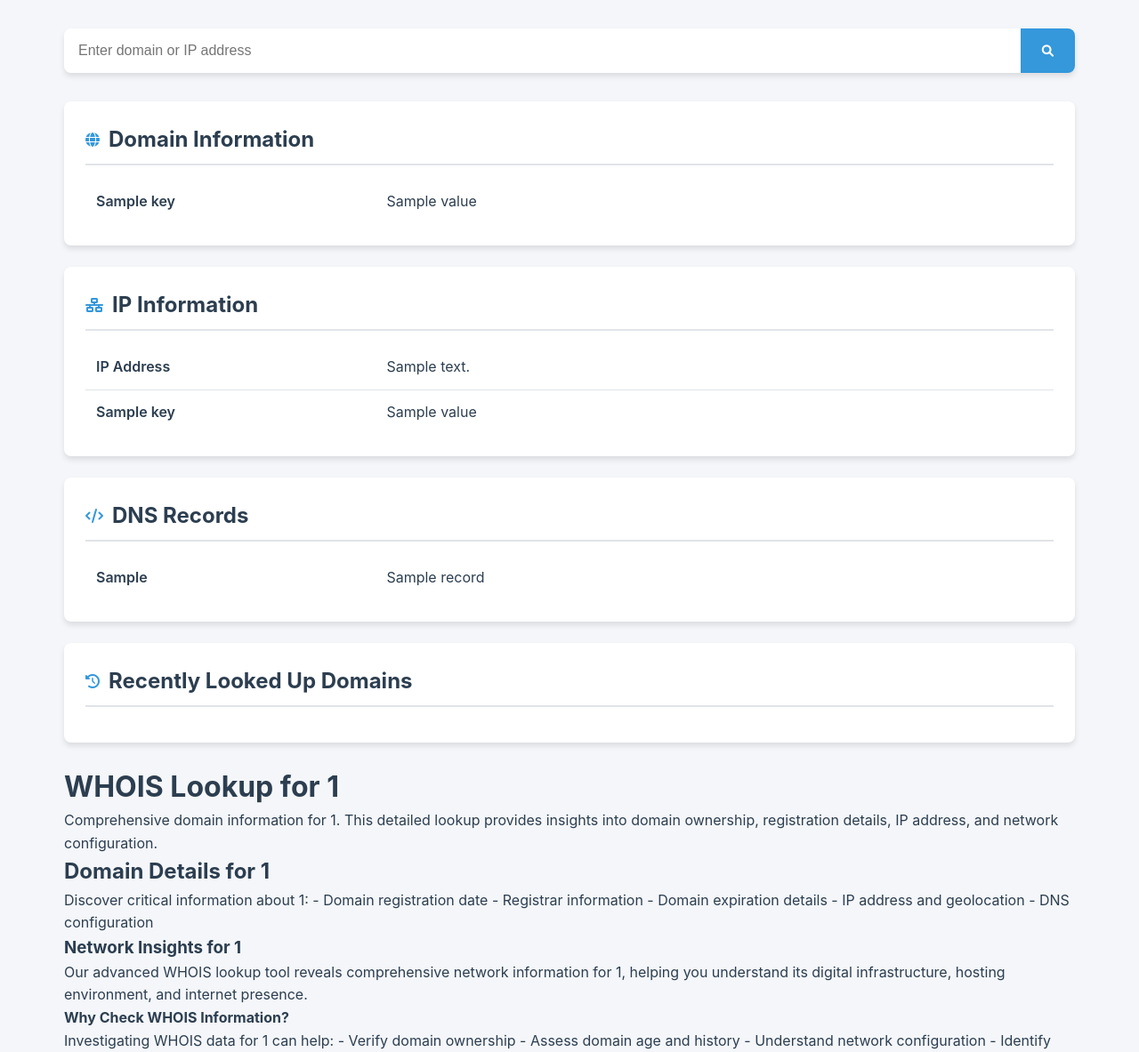
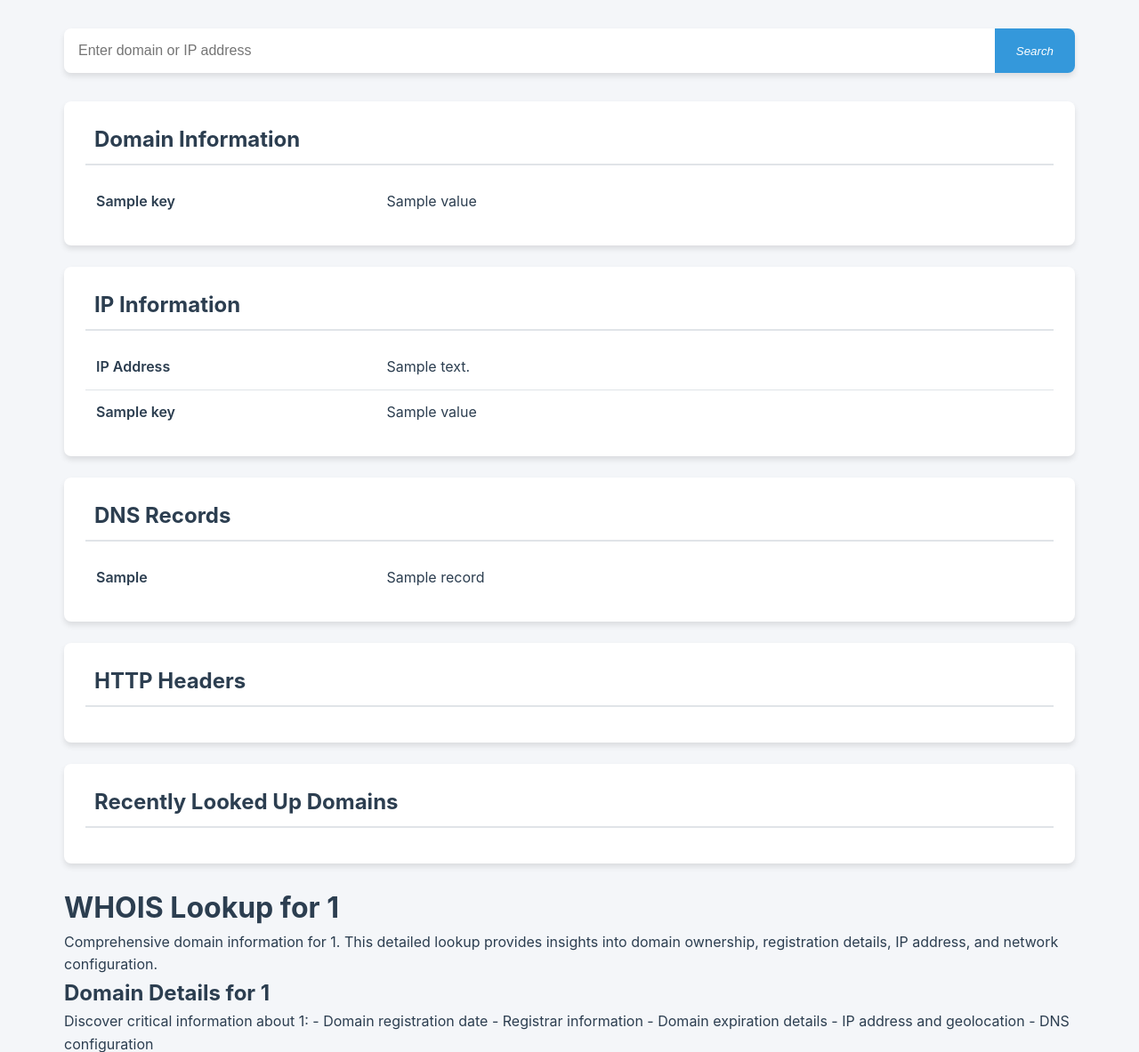
Before and after one commit to zann1e/flask, a Flask app: page /whois/1 in a window 1280 px wide. Shown: the top 1183 px of the page at 89% size. Run offline with Flask 3, Linux system fonts and the light colour scheme; a database or web service that is not in the repository returns one stand-in record (values such as "Sample title"); data that the repository does not hold is empty.

Commit message:
Commit changes.

```diff
--- a/app.py
+++ b/app.py
@@ -1,6 +1,5 @@
 import os
 from flask import Flask, render_template, request, redirect, url_for, jsonify
-from flask_caching import Cache
 from pymongo import MongoClient
 import whois
 from ipwhois import IPWhois
@@ -9,17 +8,12 @@
 from bs4 import BeautifulSoup
 import dns.resolver
 from datetime import datetime
-
-# Flask and Cache Configuration
-config = {
-    "DEBUG": True,
-    "CACHE_TYPE": "SimpleCache",
-    "CACHE_DEFAULT_TIMEOUT": 300
-}
+from flask import Response
+from xml.etree.ElementTree import Element, SubElement, tostring
+from xml.dom import minidom
 
 app = Flask(__name__)
-app.config.from_mapping(config)
-cache = Cache(app)
+
 
 # MongoDB Connection
 mongo_client = MongoClient(os.getenv("MONGODB_URI", "mongodb://localhost:27017/"))
@@ -82,7 +76,6 @@
         }, {"Error": str(e)}
 
 
-@cache.memoize(timeout=300)
 def fetch_and_save_domain_data(domain_name):
     domain_info_dict = {}
     ip_info_dict = {}
@@ -149,7 +142,6 @@
 
 
 @app.route('/whois/<domain_name>')
-@cache.cached(timeout=50)
 def get_whois(domain_name):
     domain_name = domain_name.lower()
 
@@ -180,6 +172,39 @@
     recent = list(whois_collection.find().sort('timestamp', -1).limit(10))
     return jsonify([domain['domain_name'] for domain in recent])
 
+# Add this route to your existing Flask app
+@app.route('/sitemap.xml', methods=['GET'])
+def sitemap():
+    try:
+        # Fetch all domain names from MongoDB
+        domains = whois_collection.find({}, {'domain_name': 1, 'timestamp': 1, '_id': 0})
+
+        # Create the root XML element
+        urlset = Element('urlset')
+        urlset.set('xmlns', 'http://www.sitemaps.org/schemas/sitemap/0.9')
+
+        # Get the current domain (e.g., http://example.com)
+        base_url = request.host_url.rstrip('/')  # Removes trailing slash
+
+        # Add each domain's WHOIS page to the sitemap
+        for domain in domains:
+            url = SubElement(urlset, 'url')
+            loc = SubElement(url, 'loc')
+            loc.text = f"{base_url}/whois/{domain['domain_name']}"
+            lastmod = SubElement(url, 'lastmod')
+            lastmod.text = domain['timestamp'].strftime('%Y-%m-%d')  # Use the stored timestamp
+
+        # Convert the XML tree to a string
+        xml_str = tostring(urlset, encoding='utf-8', method='xml')
+        # Pretty-print the XML
+        xml_pretty_str = minidom.parseString(xml_str).toprettyxml(indent="  ")
+
+        # Return the XML response with the correct content type
+        return Response(xml_pretty_str, mimetype='application/xml')
+
+    except Exception as e:
+        return jsonify({'error': str(e)}), 500
+
 
 if __name__ == '__main__':
-    app.run(host='0.0.0.0', port=5000, debug=True)
+    app.run(host='0.0.0.0', port=80, debug=True)
--- a/templates/whois.html
+++ b/templates/whois.html
@@ -24,7 +24,6 @@
     }
     </script>
 
-    <link href="https://cdnjs.cloudflare.com/ajax/libs/font-awesome/6.0.0/css/all.min.css" rel="stylesheet">
     <style>
         :root {
             --bg-primary: #f4f6f9;
@@ -192,7 +191,7 @@
             <input type="text" name="domain_name" class="search-input"
                    placeholder="Enter domain or IP address" required>
             <button type="submit" class="search-button">
-                <i class="fas fa-search"></i>
+                <i class="fas fa-search">Search</i>
             </button>
         </form>
 
@@ -254,6 +253,23 @@
                 </table>
             </div>
 
+            <div class="info-card">
+                <div class="card-header">
+                    <i class="fas fa-heading"></i>
+                    <h2>HTTP Headers</h2>
+                </div>
+                <table class="data-table">
+                    {% for type, header in http_headers.items() %}
+                        <tr>
+                            <td class="label">{{ type }}</td>
+                            <td>
+                               <div>{{ header }}</div>
+                            </td>
+                        </tr>
+                    {% endfor %}
+                </table>
+            </div>
+
             <div class="info-card recent-domains">
                 <div class="card-header">
                     <i class="fas fa-history"></i>
```
